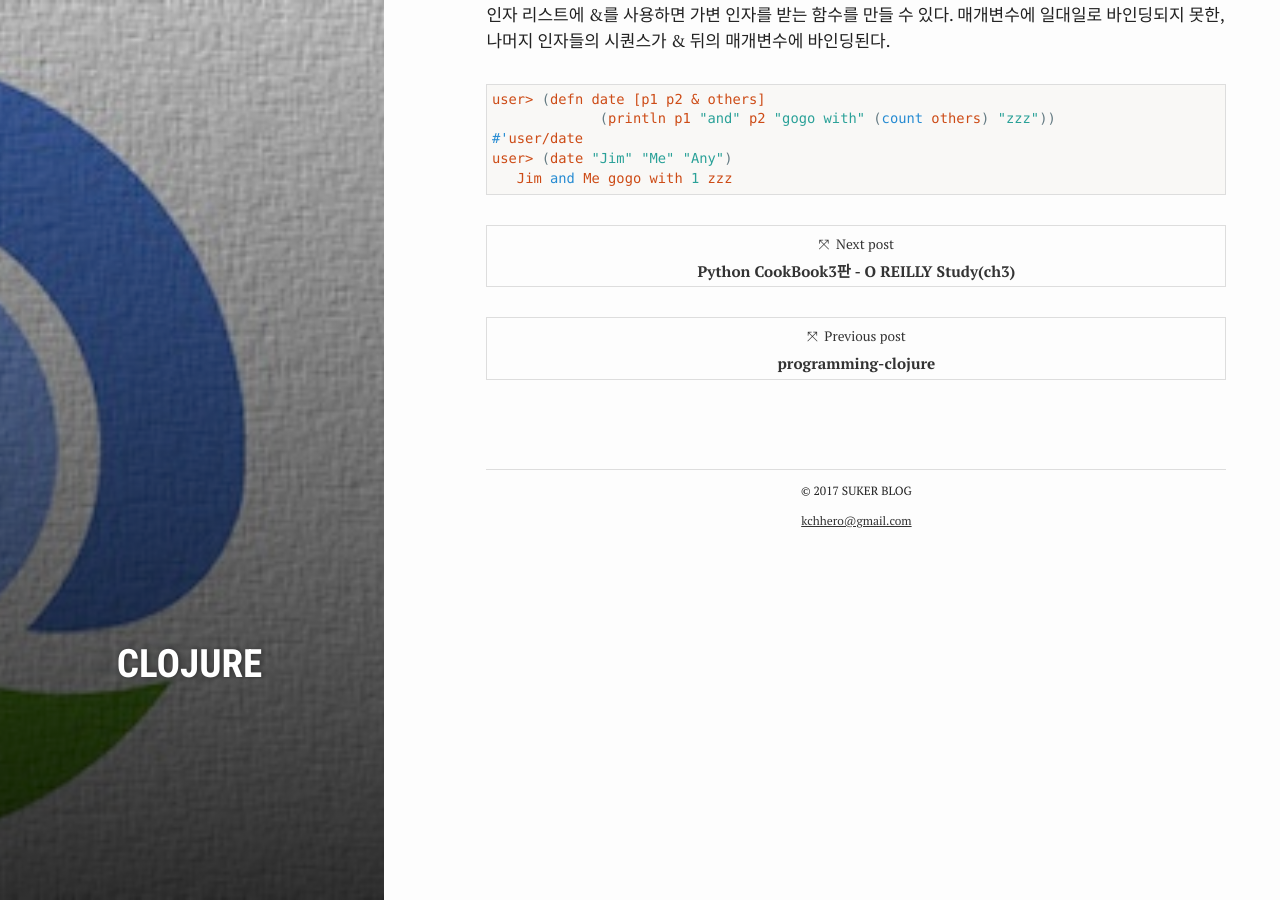
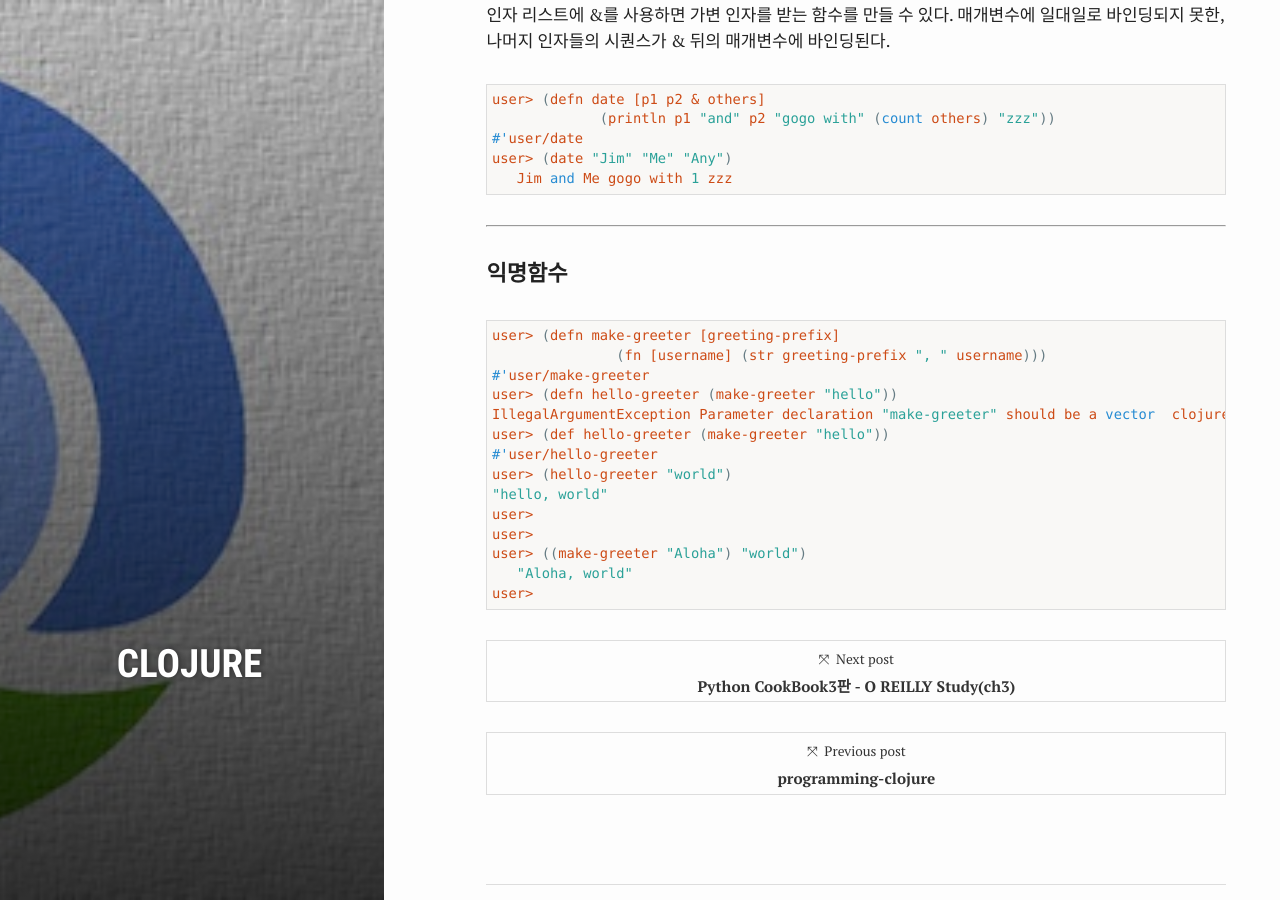
Before and after one commit to kchhero/kchhero.github.io, a Jekyll site: the page built from _posts/2017-02-20-clojure-programming2.md, in a window 1280 px wide and 900 px high, scrolled down 489 px. Built offline with Jekyll 4.4.1, drawn with Linux system fonts in a browser that asks for light colours.

Commit message:
update 2017-02-20-clojure-programming2.md

````diff
--- a/_posts/2017-02-20-clojure-programming2.md
+++ b/_posts/2017-02-20-clojure-programming2.md
@@ -33,3 +33,23 @@ user> (defn date [p1 p2 & others]
 user> (date "Jim" "Me" "Any")
    Jim and Me gogo with 1 zzz
 ```
+
+---
+
+#### 익명함수
+```lisp?line_number=false
+user> (defn make-greeter [greeting-prefix]
+               (fn [username] (str greeting-prefix ", " username)))
+#'user/make-greeter
+user> (defn hello-greeter (make-greeter "hello"))
+IllegalArgumentException Parameter declaration "make-greeter" should be a vector  clojure.core/assert-valid-fdecl (core.clj:7196)
+user> (def hello-greeter (make-greeter "hello"))
+#'user/hello-greeter
+user> (hello-greeter "world")
+"hello, world"
+user>
+user>
+user> ((make-greeter "Aloha") "world")
+   "Aloha, world"
+user>
+```
````
